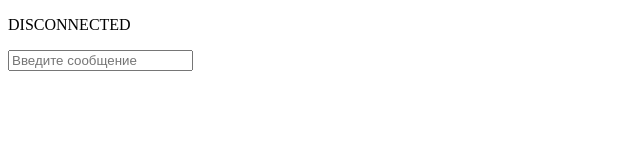
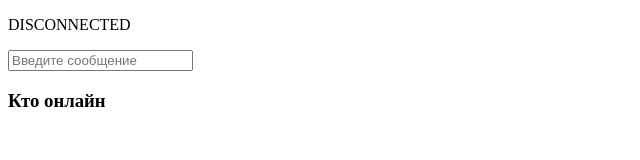
Before and after one commit to tatianapudow/WEB_sockets, a website: page index.html in a window 1280 px wide. Shown: the whole page, without its empty margins (0-640 px from the left). Drawn offline with Linux system fonts and the light colour scheme.

Commit message:
добавление нового коммита

```diff
--- a/index.html
+++ b/index.html
@@ -16,6 +16,8 @@
         <form id="form">
             <input id="input" type="text" placeholder="Введите сообщение"/>
         </form>
+        <h3>Кто онлайн</h3>
+
     </main>
 
 
```
